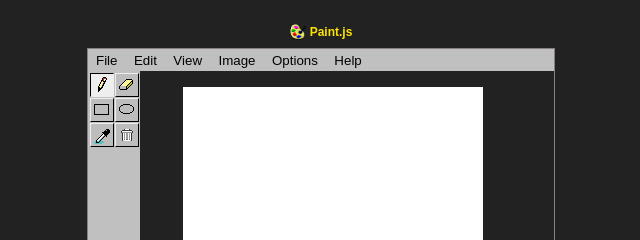
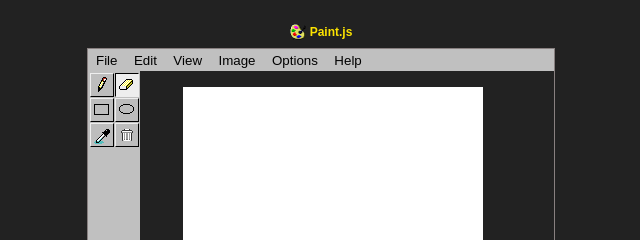
Before and after one commit to maualice/Clone-Paint-W95, a plain HTML site: page index.html in a window 1280 px wide. Both pictures are taken after a click on the button 445 px from the left and 84 px from the top of the page. Shown: the top 240 px of the page, 319-959 px from the left. Drawn offline with Linux system fonts and the light colour scheme.

Commit message:
se agrega funcionalidad para borrar

```diff
--- a/index.html
+++ b/index.html
@@ -153,6 +153,7 @@
         const $colorPicker = $('#color-picker')
         const $clearBtn = $('#clear-btn')
         const $drawBtn = $('#draw-btn')
+        const $eraseBtn = $('#erase-btn')
         const $rectangleBtn = $('#rectangle-btn')
 
         const ctx = $canvas.getContext('2d')
@@ -178,6 +179,10 @@
         $colorPicker.addEventListener('change', handleChageColor)
         $clearBtn.addEventListener('click', clearCanvas)
 
+        $eraseBtn.addEventListener('click', () => {
+            setMode(MODES.ERASE)
+        })
+
         $rectangleBtn.addEventListener('click', () => {
             setMode(MODES.RECTANGLE)
         })
@@ -185,6 +190,7 @@
         $drawBtn.addEventListener('click', () => {
             setMode(MODES.DRAW)
         })
+
         //METHODS
         function startDrawing(event) {
             isDrawing = true
@@ -203,7 +209,7 @@
 
             const { offsetX, offsetY } = event
 
-            if (mode === MODES.DRAW) {
+            if (mode === MODES.DRAW || mode === MODES.ERASE) {
                 //comenzar un trazado
                 ctx.beginPath()
 
@@ -222,7 +228,7 @@
             }
 
             if (mode === MODES.RECTANGLE) {
-                ctx.putImageData(imageData,0,0) //recuperamos imagen del principio del dibujo y la "dibujamos" en la posicion indicada
+                ctx.putImageData(imageData, 0, 0) //recuperamos imagen del principio del dibujo y la "dibujamos" en la posicion indicada
                 //esto es para resolver el problema que dibuje constantemente al arrastrar el puntero
                 //starX-> coordernada inicial del click
                 const width = offsetX - startX
@@ -257,6 +263,7 @@
             if (mode === MODES.DRAW) {
                 $drawBtn.classList.add('active')
                 canvas.style.cursor = 'crosshair'
+                ctx.globalCompositeOperation = 'source-over'
                 ctx.lineWidth = 2
                 return
             }
@@ -264,11 +271,22 @@
             if (mode === MODES.RECTANGLE) {
                 $rectangleBtn.classList.add('active')
                 canvas.style.cursor = 'nw-resize'
+                ctx.globalCompositeOperation = 'source-over'
                 ctx.lineWidth = 2
+                return
+            }
+
+            if (mode === MODES.ERASE) {
+                $eraseBtn.classList.add('active')
+                canvas.style.cursor = 'url("./cursores/erase.png") 0 24, auto'  //auto Si por alguna razón la imagen del cursor no se puede cargar, el navegador utilizará el cursor predeterminado del sistema y 0 24 es la posicion horizontal y vertical dentro de la imagen del cursor
+                ctx.globalCompositeOperation = 'destination-out' //El contenido existente se mantiene donde no se superponga a la nueva forma,se tiene que "dibujar" por encima
+                ctx.lineWidth = 20
                 return
             }
         }
 
+        //INIT
+        setMode(MODES.DRAW)
     </script>
 </head>
 
@@ -290,7 +308,7 @@
 
         <aside>
             <nav>
-                <button class="active" id="draw-btn" title="Pincel"></button>
+                <button id="draw-btn" title="Pincel"></button>
                 <button id="erase-btn" title="Borrar"></button>
                 <button id="rectangle-btn" title="Rectangulo"></button>
                 <button id="ellipse-btn" title="Elipse"></button>
```
